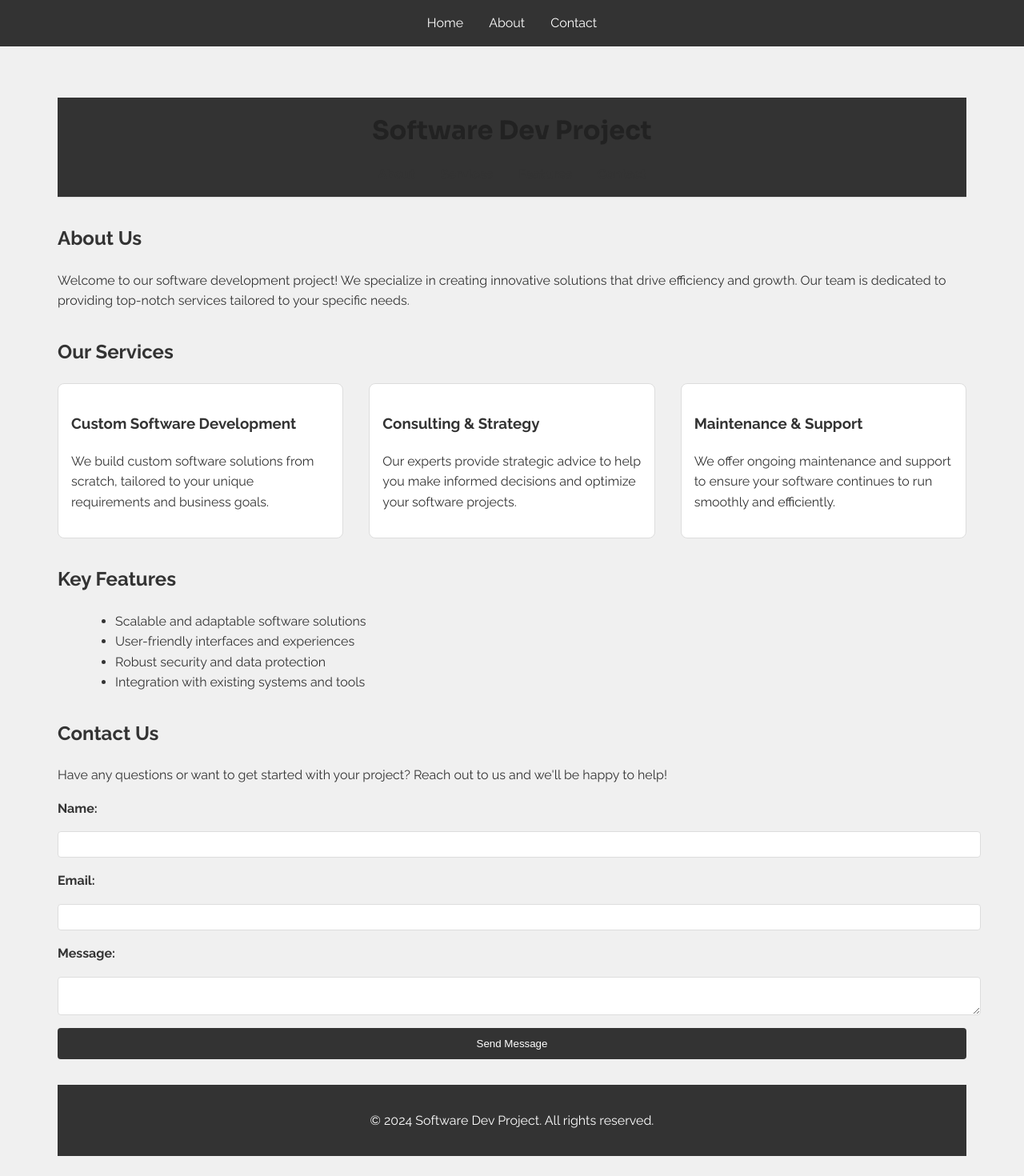
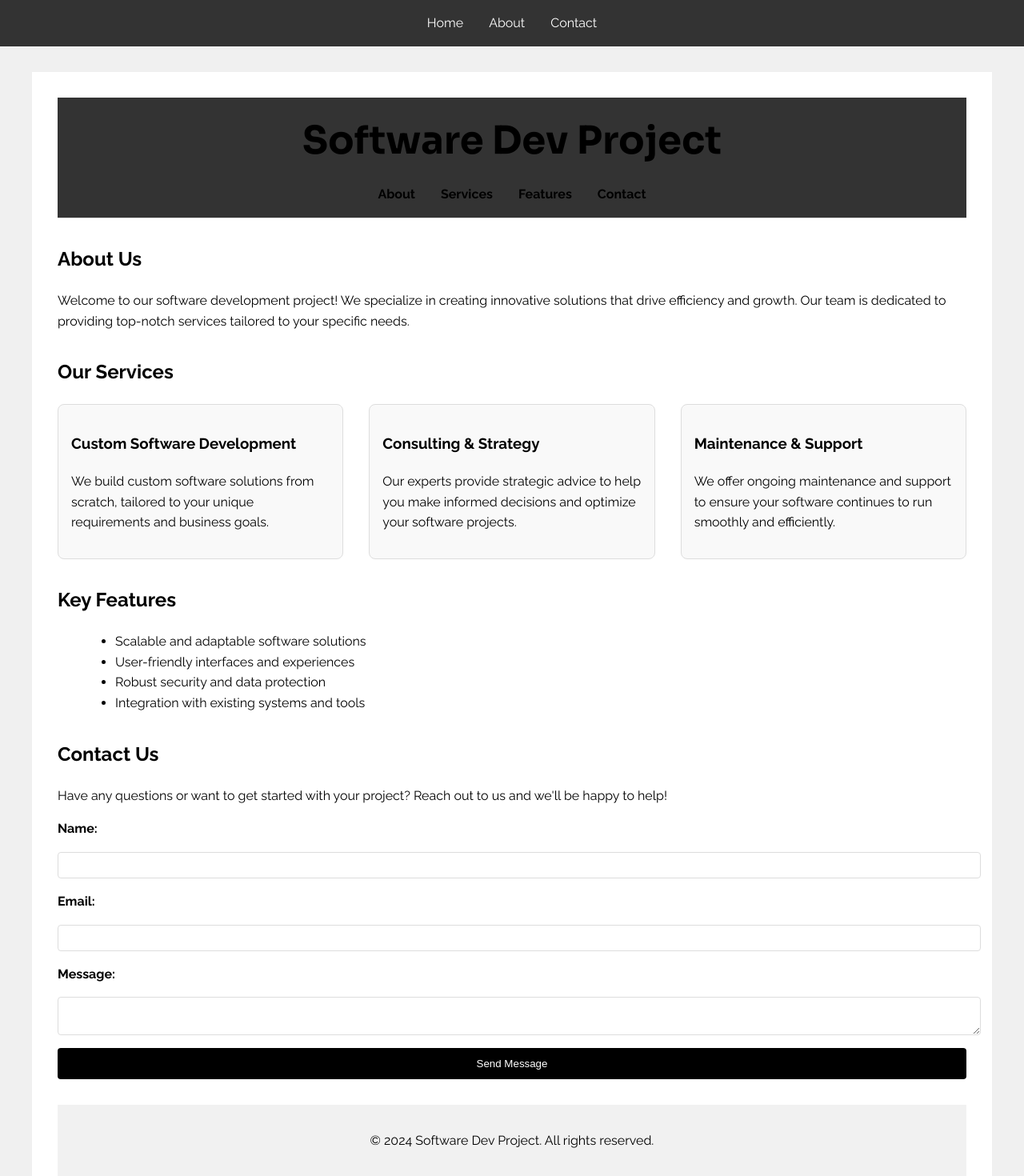
Before and after one commit to sim-daas/website, a Next.js app in the folder firstwebsite/: page / in a window 1280 px wide. Shown: the top 1470 px of the page at 80% size. Built offline with nearby package versions, Linux system fonts and the light colour scheme.

Commit message:
Update page.module.css

```diff
--- a/firstwebsite/app/page.module.css
+++ b/firstwebsite/app/page.module.css
@@ -1,8 +1,11 @@
+/* Set the background to white and text color to black */
 .container {
   max-width: 1200px;
   margin: 0 auto;
   padding: 2rem;
   font-family: var(--font-raleway);
+  background-color: #fff;
+  color: #000;
 }
 
 .header {
@@ -13,8 +16,10 @@
   border-bottom: 1px solid #ddd;
 }
 
-.header h1 {
+.title {
+  font-size: 3rem; /* Increase the font size of the heading */
   margin: 0;
+  color: #000;
 }
 
 .nav {
@@ -23,7 +28,7 @@
 
 .nav a {
   margin: 0 1rem;
-  color: #333;
+  color: #000;
   text-decoration: none;
   font-weight: bold;
 }
@@ -48,7 +53,7 @@
   border: 1px solid #ddd;
   padding: 1rem;
   border-radius: 8px;
-  background: #fff;
+  background: #f9f9f9;
 }
 
 .featuresList {
@@ -74,7 +79,7 @@
 }
 
 .contactForm button {
-  background: #333;
+  background: #000;
   color: #fff;
   padding: 0.75rem;
   border: none;
@@ -83,13 +88,13 @@
 }
 
 .contactForm button:hover {
-  background: #555;
+  background: #333;
 }
 
 .footer {
   text-align: center;
   padding: 1rem;
   margin-top: 2rem;
-  background: #333;
-  color: #fff;
+  background: #f1f1f1;
+  color: #000;
 }
```
